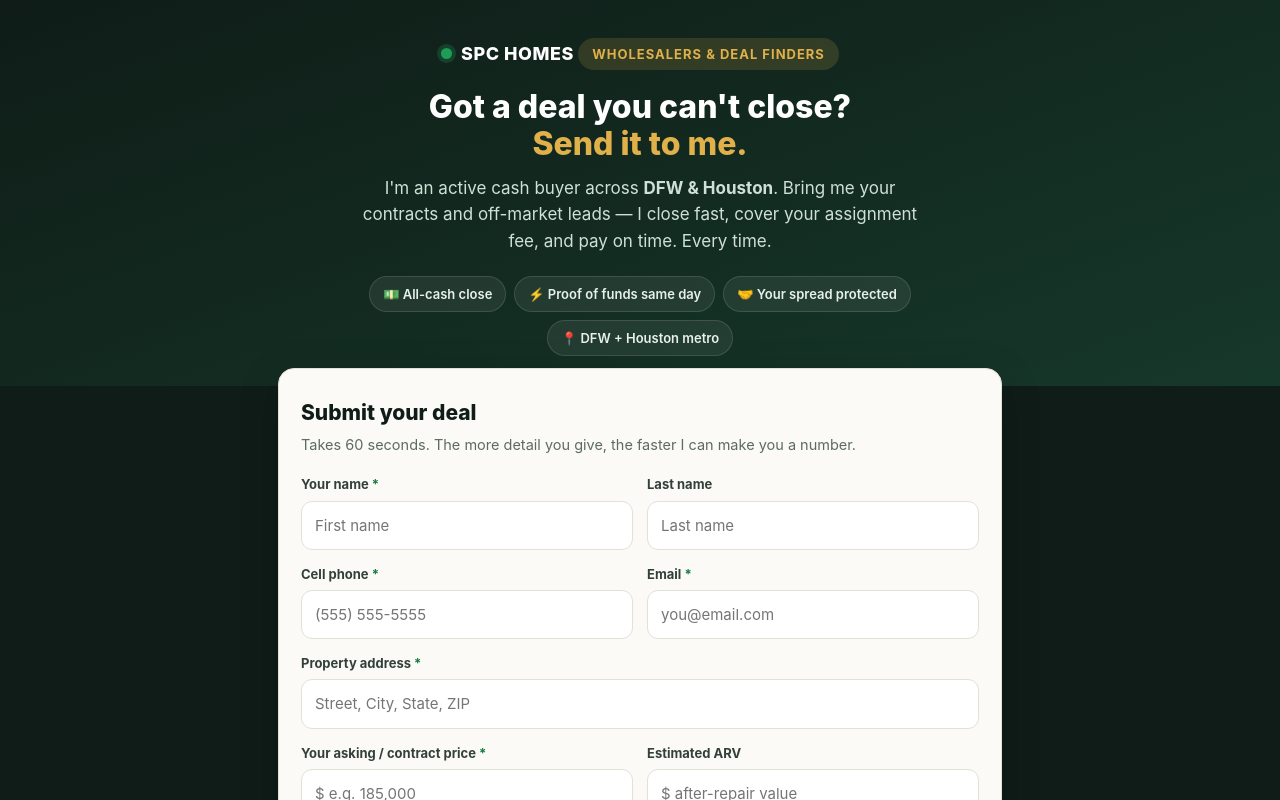
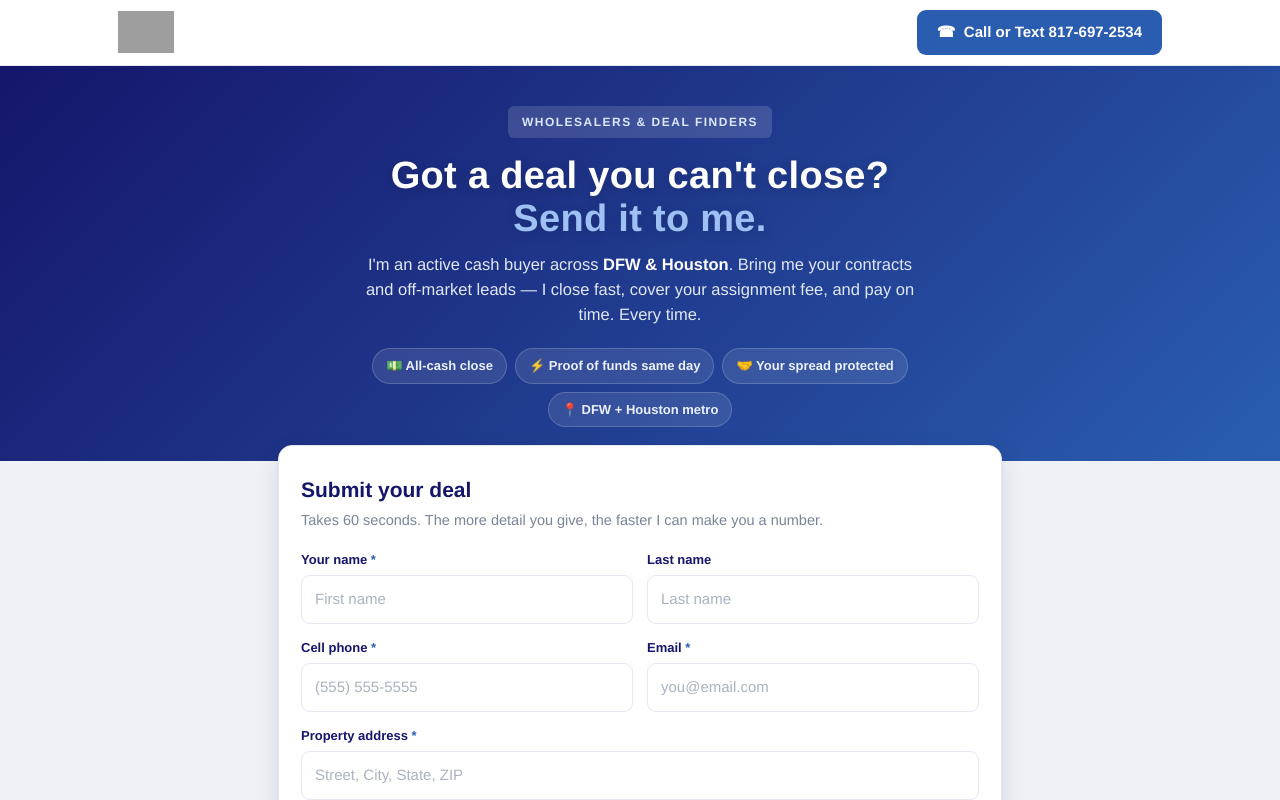
Before and after one commit to Spchomes1/spc-deals, a plain HTML site: page index.html in a window 1280 px wide. Shown: the top 800 px of the page. Drawn offline with Linux system fonts and the light colour scheme; grey boxes are pictures that could not be loaded.

Commit message:
Re-theme to SPC brand: navy/blue palette, logo header, Helvetica Neue

```diff
--- a/index.html
+++ b/index.html
@@ -4,95 +4,127 @@
 <meta charset="UTF-8" />
 <meta name="viewport" content="width=device-width, initial-scale=1.0" />
 <title>Send Me Your Deals — SPC Homes | Fast Cash Close, No Fees</title>
-<meta name="description" content="Got a property under contract or a lead you can't close? Send it to SPC Homes. We're an active DFW + Houston cash buyer — fast close, no fees, we cover your assignment." />
+<meta name="description" content="Got a property under contract or a lead you can't close? Send it to SPC Homes. Active DFW + Houston cash buyer — fast close, no fees, your spread protected." />
 <meta property="og:title" content="Send Me Your Deals — SPC Homes" />
 <meta property="og:description" content="Active DFW + Houston cash buyer. Send your wholesale deals — fast close, no fees, your spread protected." />
 <meta name="robots" content="noindex" />
 <style>
+  /* ---- SPC BRAND PALETTE (matches the flyer + landing-page system) ---- */
   :root{
-    --bg:#0f1c17; --panel:#13241d; --card:#fbfaf6; --ink:#0f1c17; --muted:#5d6b63;
-    --line:#e3e0d6; --accent:#1f9d57; --accent-dark:#157a42; --gold:#e0b04a; --white:#ffffff;
-    --radius:16px; --shadow:0 10px 40px rgba(0,0,0,.18);
+    --navy:#15166b; --blue:#2a5db0; --blue-dark:#234e96; --dark:#0f1130;
+    --panel:#f6f8fc; --panel-bd:#e3e8f1; --bg:#eef1f6;
+    --ink:#2b2f3a; --muted:#7a8499; --good:#1f9d55; --warn:#b45309; --white:#ffffff;
+    --tint:#dce7fb; --tint-line:#cdd7ee;
+    --radius:14px;
+    --shadow:0 1px 3px rgba(16,24,64,.06),0 10px 28px rgba(16,24,64,.10);
+    --font:'Helvetica Neue',Arial,Helvetica,sans-serif;
   }
   *{box-sizing:border-box}
-  html,body{margin:0;padding:0}
-  body{
-    font-family:-apple-system,BlinkMacSystemFont,"Segoe UI",Roboto,Helvetica,Arial,sans-serif;
-    background:var(--bg); color:var(--ink); line-height:1.55; -webkit-font-smoothing:antialiased;
-  }
+  html{scroll-behavior:smooth}
+  body{margin:0;background:var(--bg);font-family:var(--font);color:var(--ink);
+    -webkit-font-smoothing:antialiased;line-height:1.5}
+  img{display:block;max-width:100%;border:0}
+  a{color:var(--blue);text-decoration:none}
   .wrap{max-width:760px;margin:0 auto;padding:0 18px}
-  /* HERO */
-  header.hero{
-    background:linear-gradient(160deg,#0f1c17 0%,#16382a 100%);
-    color:var(--white); padding:38px 0 30px; text-align:center;
-  }
-  .brand{display:inline-flex;align-items:center;gap:9px;font-weight:800;letter-spacing:.5px;
-    font-size:18px;color:#fff;margin-bottom:22px}
-  .brand .dot{width:11px;height:11px;border-radius:50%;background:var(--accent);box-shadow:0 0 0 4px rgba(31,157,87,.25)}
-  .eyebrow{display:inline-block;background:rgba(224,176,74,.16);color:var(--gold);
-    font-weight:700;font-size:13px;letter-spacing:1px;text-transform:uppercase;
-    padding:6px 14px;border-radius:999px;margin-bottom:16px}
-  h1{font-size:32px;line-height:1.15;margin:0 0 12px;font-weight:850;color:#fff}
-  h1 .hl{color:var(--gold)}
-  .sub{font-size:17px;color:#cfe0d6;max-width:560px;margin:0 auto 8px}
-  .trust{display:flex;gap:8px;flex-wrap:wrap;justify-content:center;margin:22px auto 0;max-width:600px}
-  .trust span{background:rgba(255,255,255,.07);border:1px solid rgba(255,255,255,.12);
-    color:#e7f1ea;font-size:13px;font-weight:600;padding:7px 13px;border-radius:999px}
-  /* CARD / FORM */
-  main{padding:26px 0 50px}
-  .card{background:var(--card);border-radius:var(--radius);box-shadow:var(--shadow);
-    padding:26px 22px;margin-top:-44px;position:relative;border:1px solid var(--line)}
-  .card h2{margin:2px 0 4px;font-size:21px;font-weight:800}
+
+  /* ---------- STICKY HEADER ---------- */
+  .spc-header{position:sticky;top:0;z-index:50;background:var(--white);
+    border-bottom:1px solid var(--panel-bd);box-shadow:0 1px 6px rgba(16,24,64,.05)}
+  .spc-header .inner{max-width:1080px;margin:0 auto;padding:10px 18px;display:flex;
+    align-items:center;justify-content:space-between;gap:12px}
+  .spc-header img{height:42px;width:auto}
+  .spc-header .brandname{font-weight:800;color:var(--navy);letter-spacing:.5px;
+    font-size:18px;display:flex;align-items:center;gap:10px}
+  .btn-call{display:inline-flex;align-items:center;gap:8px;background:var(--blue);color:#fff;
+    font-weight:700;font-size:15px;padding:11px 20px;border-radius:9px;white-space:nowrap;transition:background .15s}
+  .btn-call:hover{background:var(--blue-dark)}
+
+  /* ---------- HERO (navy → blue, brand signature) ---------- */
+  header.hero{background:linear-gradient(135deg,var(--navy) 0%,var(--blue) 100%);
+    color:#fff;text-align:center;padding:40px 0 34px}
+  .eyebrow{display:inline-block;background:rgba(255,255,255,.14);color:var(--tint);
+    font-size:12px;font-weight:700;letter-spacing:1.5px;text-transform:uppercase;
+    padding:7px 14px;border-radius:6px;margin-bottom:16px}
+  header.hero h1{margin:0 0 12px;color:#fff;font-size:clamp(27px,5vw,38px);font-weight:800;
+    letter-spacing:.3px;line-height:1.14;text-shadow:0 2px 12px rgba(0,0,0,.18)}
+  header.hero h1 .hl{color:#9fc0f5}
+  .sub{font-size:16.5px;color:#e1e8f5;max-width:560px;margin:0 auto}
+  .sub strong{color:#fff}
+  .trust{display:flex;gap:8px;flex-wrap:wrap;justify-content:center;margin:22px auto 0;max-width:620px}
+  .trust span{background:rgba(255,255,255,.10);border:1px solid rgba(255,255,255,.18);
+    color:#eaf1fc;font-size:13px;font-weight:600;padding:7px 13px;border-radius:999px}
+
+  /* ---------- CARD / FORM ---------- */
+  main{padding:24px 0 46px}
+  .card{background:var(--white);border-radius:var(--radius);box-shadow:var(--shadow);
+    padding:26px 22px;margin-top:-40px;position:relative;border:1px solid var(--panel-bd)}
+  .card h2{margin:2px 0 4px;font-size:21px;font-weight:800;color:var(--navy)}
   .card .lead{color:var(--muted);font-size:14.5px;margin:0 0 18px}
   form{display:grid;grid-template-columns:1fr 1fr;gap:14px}
   .field{display:flex;flex-direction:column;gap:6px}
   .field.full{grid-column:1 / -1}
-  label{font-size:13px;font-weight:700;color:#33403a}
-  label .req{color:var(--accent-dark)}
-  input,select,textarea{
-    font:inherit;font-size:15px;padding:12px 13px;border:1.5px solid var(--line);
-    border-radius:11px;background:#fff;color:var(--ink);width:100%;transition:border-color .15s,box-shadow .15s}
-  input:focus,select:focus,textarea:focus{outline:none;border-color:var(--accent);
-    box-shadow:0 0 0 3px rgba(31,157,87,.15)}
+  label{font-size:13px;font-weight:700;color:var(--navy)}
+  label .req{color:var(--blue)}
+  input,select,textarea{font:inherit;font-size:15px;padding:12px 13px;border:1.5px solid var(--panel-bd);
+    border-radius:9px;background:#fff;color:var(--ink);width:100%;transition:border-color .15s,box-shadow .15s}
+  input::placeholder,textarea::placeholder{color:#aab2c2}
+  input:focus,select:focus,textarea:focus{outline:none;border-color:var(--blue);
+    box-shadow:0 0 0 3px rgba(42,93,176,.16)}
   textarea{resize:vertical;min-height:84px}
   .hint{font-size:12px;color:var(--muted)}
   .submit{grid-column:1 / -1;margin-top:6px}
-  button{
-    width:100%;background:var(--accent);color:#fff;font-size:17px;font-weight:800;
-    border:none;border-radius:12px;padding:16px;cursor:pointer;letter-spacing:.3px;
-    transition:background .15s,transform .05s;box-shadow:0 6px 18px rgba(21,122,66,.35)}
-  button:hover{background:var(--accent-dark)}
+  button{width:100%;background:var(--blue);color:#fff;font-size:17px;font-weight:800;border:none;
+    border-radius:11px;padding:16px;cursor:pointer;letter-spacing:.3px;
+    transition:background .15s,transform .05s;box-shadow:0 8px 20px rgba(21,30,80,.28)}
+  button:hover{background:var(--blue-dark)}
   button:active{transform:translateY(1px)}
   button:disabled{opacity:.6;cursor:not-allowed}
   .fineprint{grid-column:1 / -1;font-size:12px;color:var(--muted);text-align:center;margin-top:4px}
-  /* WHY STRIP */
-  .why{display:grid;grid-template-columns:repeat(3,1fr);gap:12px;margin:26px 0 0}
-  .why .b{background:var(--panel);border:1px solid rgba(255,255,255,.07);border-radius:12px;
-    padding:16px 14px;text-align:center;color:#dce8e0}
-  .why .b .n{font-size:22px;font-weight:850;color:var(--gold)}
-  .why .b .t{font-size:13px;color:#b8c8bf;margin-top:3px}
-  /* SUCCESS */
+
+  /* ---------- WHY STRIP ---------- */
+  .why{display:grid;grid-template-columns:repeat(3,1fr);gap:12px;margin:22px 0 0}
+  .why .b{background:var(--white);border:1px solid var(--panel-bd);border-radius:12px;
+    padding:16px 14px;text-align:center;box-shadow:0 1px 3px rgba(16,24,64,.05)}
+  .why .b .n{font-size:22px;font-weight:800;color:var(--navy)}
+  .why .b .t{font-size:12.5px;color:var(--muted);margin-top:3px;
+    text-transform:uppercase;letter-spacing:.6px;font-weight:700}
+  .why .b .t b{color:var(--blue);font-weight:700}
+
+  /* ---------- SUCCESS ---------- */
   .success{display:none;text-align:center;padding:30px 10px}
   .success.show{display:block}
-  .success .check{width:68px;height:68px;border-radius:50%;background:var(--accent);
+  .success .check{width:68px;height:68px;border-radius:50%;background:var(--good);
     color:#fff;font-size:36px;display:flex;align-items:center;justify-content:center;margin:0 auto 16px}
-  .success h2{font-size:24px;margin:0 0 8px}
-  .success p{color:var(--muted);max-width:420px;margin:0 auto 6px}
-  footer{padding:24px 0 40px;text-align:center;color:#7d8d83;font-size:12.5px}
-  footer a{color:#9fb3a7;text-decoration:none}
+  .success h2{font-size:24px;margin:0 0 8px;color:var(--navy)}
+  .success p{color:var(--muted);max-width:430px;margin:0 auto 6px}
+  .success a{font-weight:700}
+
+  footer{padding:24px 0 40px;text-align:center;color:var(--muted);font-size:12.5px}
+  footer strong{color:var(--navy)}
+
   @media (max-width:560px){
-    h1{font-size:26px}
+    header.hero h1{font-size:25px}
     form{grid-template-columns:1fr}
     .field.half{grid-column:1 / -1}
     .why{grid-template-columns:1fr;gap:8px}
-    .card{margin-top:-30px;padding:22px 16px}
+    .card{margin-top:-28px;padding:22px 16px}
+    .spc-header .btn-call{font-size:13px;padding:9px 13px}
+    .spc-header img{height:34px}
   }
 </style>
 </head>
 <body>
+  <header class="spc-header">
+    <div class="inner">
+      <div class="brandname">
+        <img src="https://files.constantcontact.com/bdbb41d4901/8eef1b02-410d-4eb7-8a89-15758fd0375a.jpg" alt="SPC Homes" />
+      </div>
+      <a class="btn-call" href="tel:+18176972534">&#9742;&nbsp; Call or Text 817-697-2534</a>
+    </div>
+  </header>
+
   <header class="hero">
     <div class="wrap">
-      <div class="brand"><span class="dot"></span> SPC HOMES</div>
       <div class="eyebrow">Wholesalers &amp; Deal Finders</div>
       <h1>Got a deal you can't close?<br><span class="hl">Send it to me.</span></h1>
       <p class="sub">I'm an active cash buyer across <strong>DFW &amp; Houston</strong>. Bring me your contracts and off-market leads — I close fast, cover your assignment fee, and pay on time. Every time.</p>
@@ -204,23 +236,23 @@
           <div class="check">✓</div>
           <h2>Got it — deal received! 🎉</h2>
           <p>Thanks <span id="thanksName">friend</span>. Your deal just hit my desk and I'm reviewing it now.</p>
-          <p><strong>I'll reach out shortly</strong> with a number or any questions. Got more than one? Refresh this page and send the next.</p>
-          <p style="margin-top:14px"><a href="#" onclick="location.reload();return false;" style="color:var(--accent-dark);font-weight:700;text-decoration:none">＋ Submit another deal</a></p>
+          <p><strong>I'll reach out shortly</strong> with a number or any questions. Got more than one? Send the next.</p>
+          <p style="margin-top:14px"><a href="#" onclick="location.reload();return false;">＋ Submit another deal</a></p>
         </div>
       </div>
 
       <div class="why">
-        <div class="b"><div class="n">24 hr</div><div class="t">Typical response on a real deal</div></div>
+        <div class="b"><div class="n">24 hr</div><div class="t">Typical response</div></div>
         <div class="b"><div class="n">7–14 day</div><div class="t">Cash close on title</div></div>
-        <div class="b"><div class="n">$0</div><div class="t">Fees or commissions to you</div></div>
+        <div class="b"><div class="n">$0</div><div class="t">Fees to you</div></div>
       </div>
     </div>
   </main>
 
   <footer>
     <div class="wrap">
-      SPC Homes · Active cash buyer · DFW &amp; Houston, TX<br>
-      Deals reviewed personally by Adrian.
+      <strong>SPC Homes LLC</strong> &nbsp;|&nbsp; Active cash buyer &nbsp;|&nbsp; DFW &amp; Houston, TX<br>
+      Deals reviewed personally by Adrian &nbsp;·&nbsp; Call or text 817-697-2534
     </div>
   </footer>
 
@@ -238,7 +270,6 @@
 
   form.addEventListener('submit', async function(e){
     e.preventDefault();
-    // basic required check
     const required = ['first_name','phone','email','deal_address','asking_price'];
     for (const r of required){
       const el = form.elements[r];
@@ -246,7 +277,6 @@
     }
     btn.disabled = true; btn.textContent = 'Sending…';
 
-    // build payload
     const data = {};
     new FormData(form).forEach((v,k)=> data[k] = v);
     data.source = 'FB Wholesaler Deal Funnel';
```
